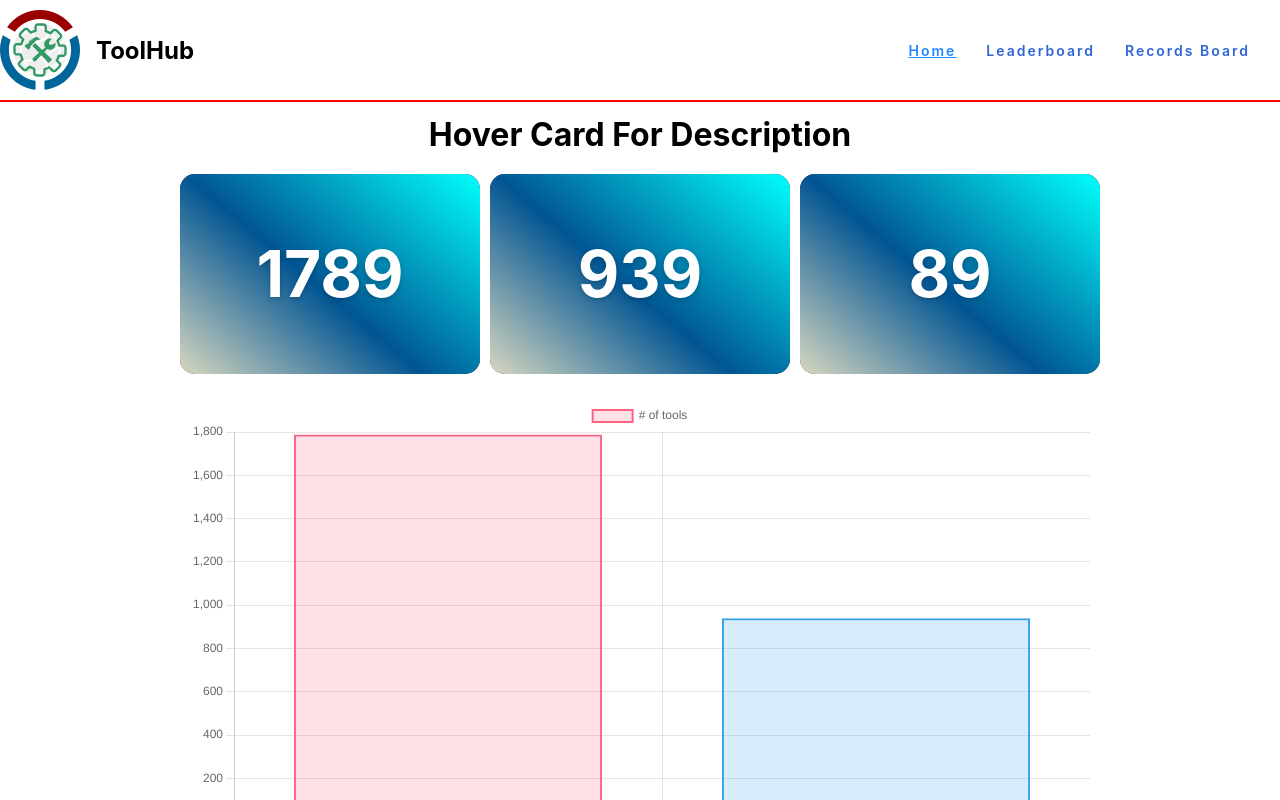
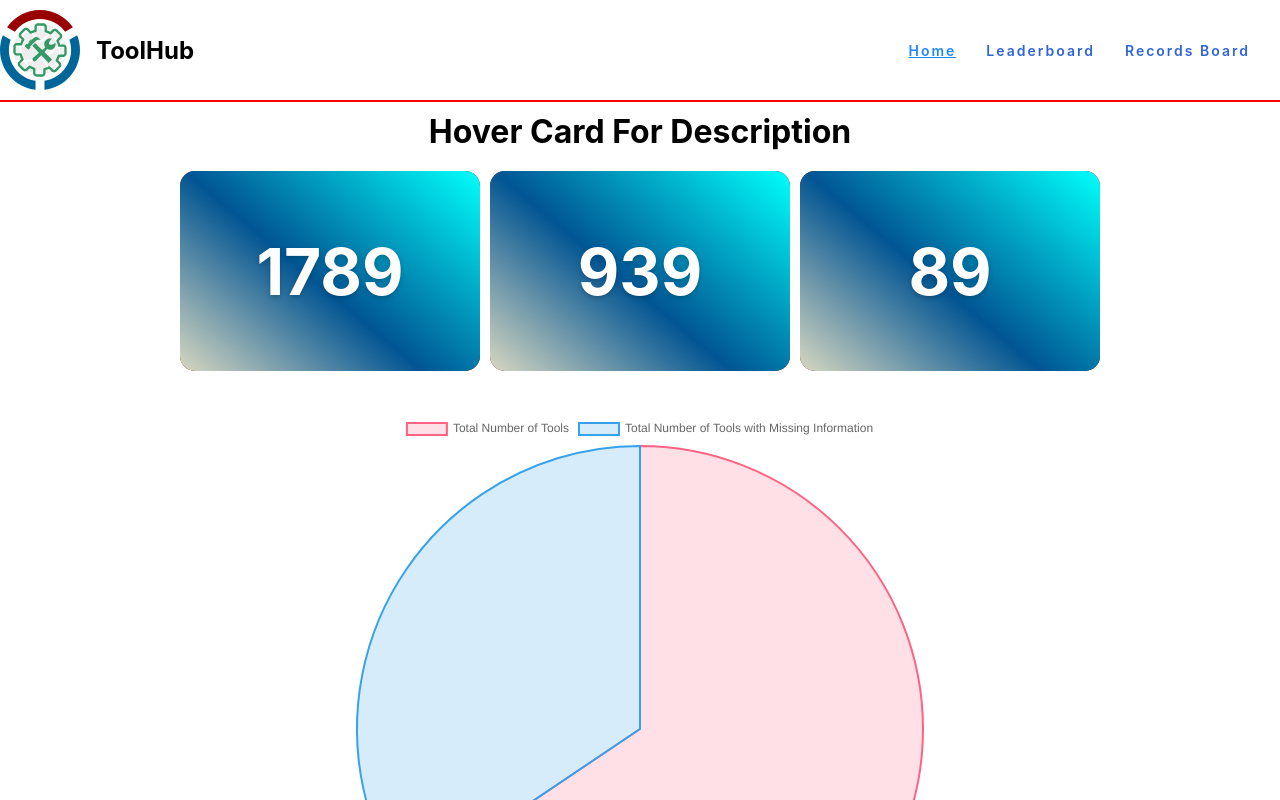
Before and after one commit to Fourteen98/toolhub-frontend, a React (Create React App) app: page / in a window 1280 px wide. Shown: the top 800 px of the page. Built offline with nearby package versions, Linux system fonts and the light colour scheme.

Commit message:
add styling to pie chart

```diff
--- a/src/App.css
+++ b/src/App.css
@@ -1,6 +1,8 @@
 * {
   margin: 0;
   padding: 0;
+  box-sizing: border-box;
+
 }
 
 .nav--bar {
@@ -62,9 +64,9 @@
   display: flex;
   align-items: center;
   justify-content: center;
-  gap: 1rem;
+  gap: 2rem;
   width: 100%;
-  height: 100vh;
+  height: 100%;
   flex-direction: column;
 }
 
@@ -172,6 +174,6 @@
 }
 
 .pie--chart {
-  width: 900px;
-  height: 500px;
+  width: 600px;
+  height: 400px;
 }
--- a/src/App.js
+++ b/src/App.js
@@ -12,7 +12,7 @@ function App() {
     labels: ToolsData.map((data) => data.title),
     datasets:
   [{
-    label: '# of tools',
+    label: 'percentage of tools with missing information compared with the total number of tools in the records',
     data: ToolsData.map((data) => data.total),
     backgroundColor: [
       'rgba(255, 99, 132, 0.2)',
--- a/src/pages/components/Metrics.js
+++ b/src/pages/components/Metrics.js
@@ -1,10 +1,10 @@
 import React from 'react';
-import { Bar } from 'react-chartjs-2';
+import { Pie } from 'react-chartjs-2';
 import Chart from 'chart.js/auto'; // eslint-disable-line
 
 const Metrics = ({ chartsData }) => (
   <>
-    <Bar data={chartsData} />
+    <Pie data={chartsData} />
   </>
 );
 
--- a/src/pages/components/Navbar.js
+++ b/src/pages/components/Navbar.js
@@ -3,7 +3,6 @@ import { NavLink } from 'react-router-dom';
 import logo from '../../assets/ToolhubLogo.svg';
 
 const Navbar = () => (
-  <>
   <nav className="nav--bar">
     <div className="nav--bar--logo">
       <img className="toolhub--logo" src={logo} alt="toolhub logo" />
@@ -21,7 +20,6 @@ const Navbar = () => (
       </NavLink>
     </div>
   </nav>
-  </>
 
 );
 
```
Lines whose indentation alone changed are shown as unchanged.
